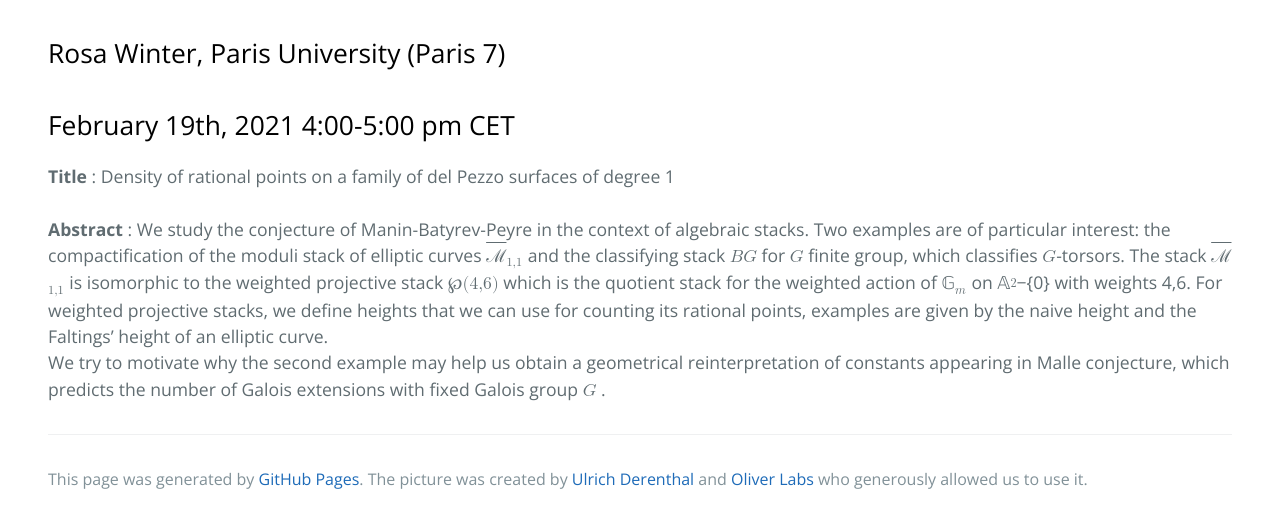
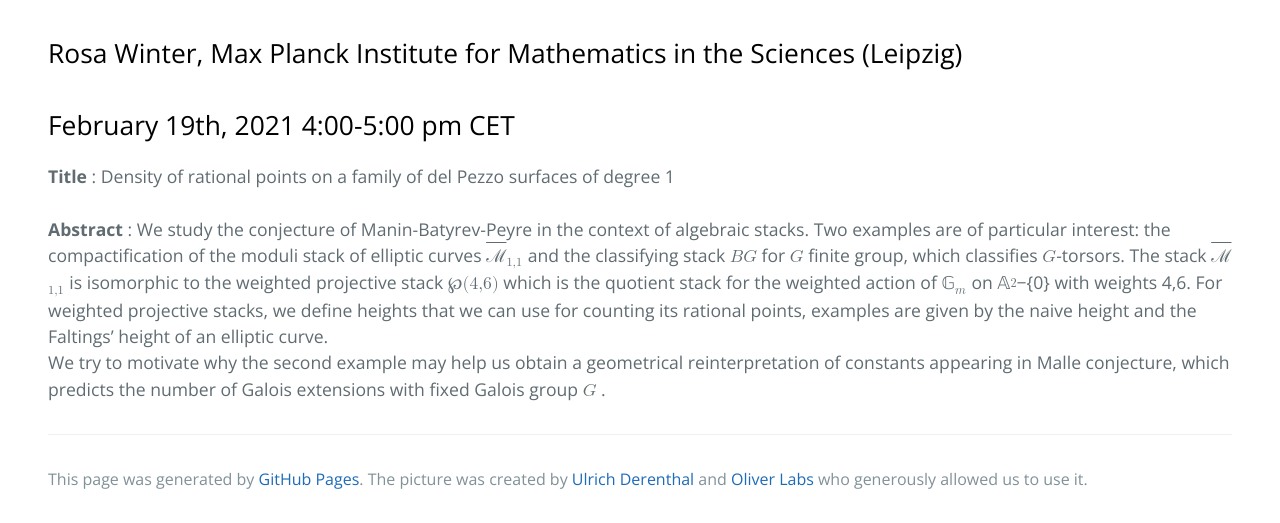
Before and after one commit to zoom-on-rational-points/zoom-on-rational-points.github.io, a Jekyll site: the page built from abstractRW.md, in a window 1280 px wide, cut to the strip 553-1076 px from the top of the page. Built offline with Jekyll 4.4.1, drawn with Linux system fonts in a browser that asks for light colours.

Commit message:
Update abstractRW.md

```diff
--- a/abstractRW.md
+++ b/abstractRW.md
@@ -6,7 +6,7 @@ layout: default
   <img width="200" height="200" style="transform: rotate(0.5turn);" src="https://upload.wikimedia.org/wikipedia/commons/1/18/Rational_points_of_bounded_height_outside_the_27_lines_on_Clebsch%27s_diagonal_cubic_surface.png">
 </p>
 
-## <a href="https://personal-homepages.mis.mpg.de/winter/" style="color:black">Rosa Winter,</a> <a href="" style="color:black">Paris University (Paris 7)</a>
+## <a href="https://personal-homepages.mis.mpg.de/winter/" style="color:black">Rosa Winter,</a> <a href="https://www.mis.mpg.de/" style="color:black">Max Planck Institute for Mathematics in the Sciences (Leipzig)</a>
 ## <c style="color:black">February 19th, 2021  4:00-5:00 pm CET</c>
 
 <b>Title</b> : Density of rational points on a family of del Pezzo surfaces of degree 1
```
